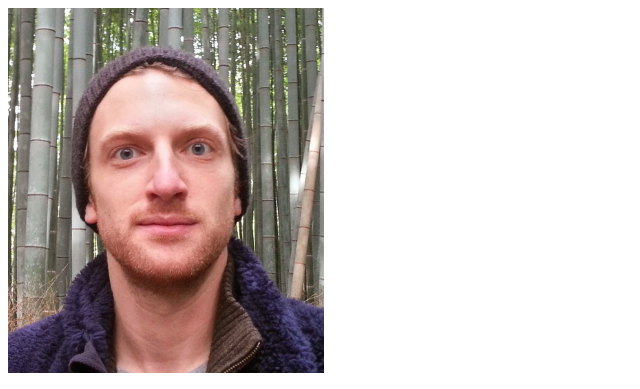
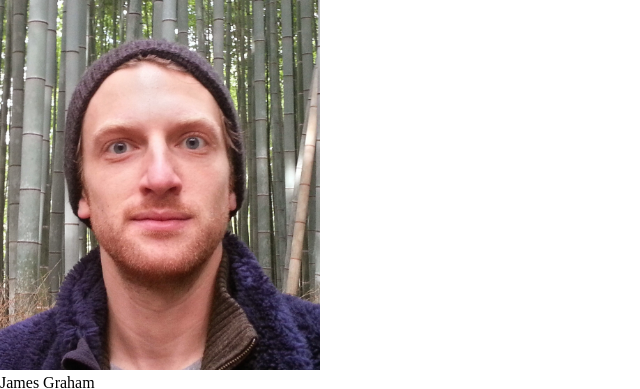
Before and after one commit to wombatdev/wombatwebsite1, a plain HTML site: page index.html in a window 1280 px wide. Shown: the top 389 px of the page, without its empty margins (0-640 px from the left). Drawn offline with Linux system fonts and the light colour scheme.

Commit message:
Removed default browser styling

```diff
--- a/index.html
+++ b/index.html
@@ -2,6 +2,7 @@
 <html>
   <head>
     <title>JAMES GRAHAM</title>
+    <link rel="stylesheet" href="styles.css" />
   </head>
 
   <body>
--- /dev/null
+++ b/styles.css
@@ -0,0 +1,17 @@
+
+* {
+  margin: 0;
+  padding: 0;
+  border: 0;
+  font-size: inherit;
+  font-weight: inherit;
+  font-family: inherit;
+  text-decoration: inherit;
+  line-height: inherit;
+  color: inherit;
+}
+
+
+h1 {
+
+}
```
